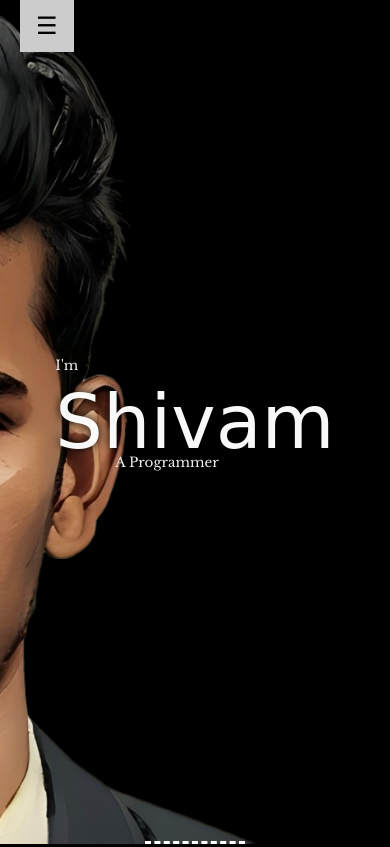
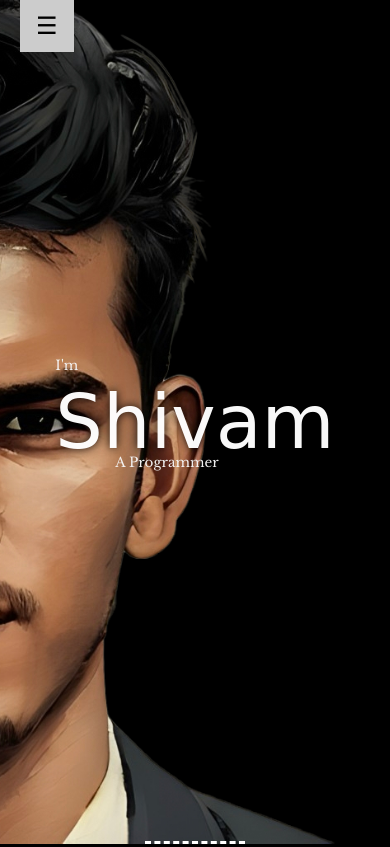
Before and after one commit to shivam-ivam/MyPortfolio, a plain HTML site: page index.html in a window 390 px wide. Shown: the top 847 px of the page. Drawn offline with nearby package versions, Linux system fonts and the light colour scheme; a web font is replaced by a local one.

Commit message:
pic position modified

```diff
--- a/src/styles.css
+++ b/src/styles.css
@@ -114,7 +114,7 @@ height: 100vh;
       .home-mypic img {
       height: 100vh;
       position: absolute;
-      right: 100px;
+      right: 20px;
       }
       .home-inner {
         display:contents;
@@ -146,9 +146,6 @@ height: 100vh;
 
       }
 
-      .name {
-
-      }
 
 }
 /* home finish */
```
